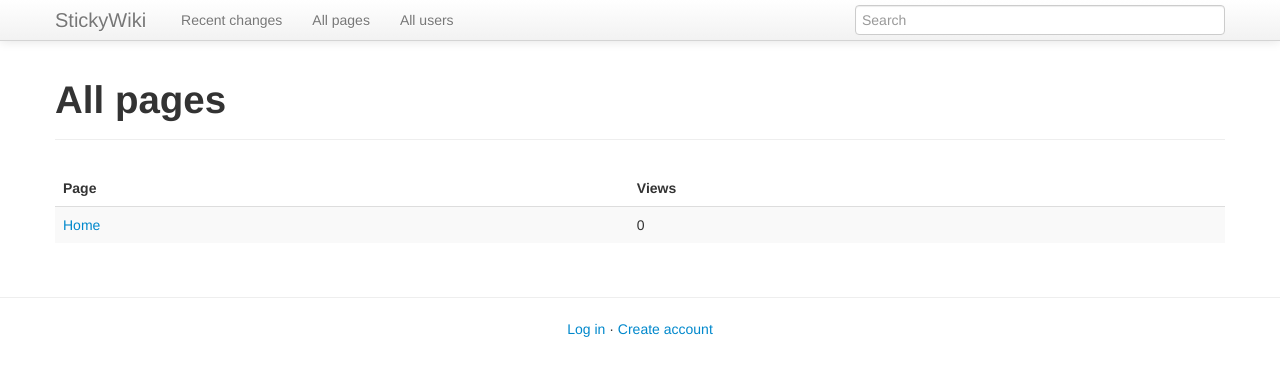
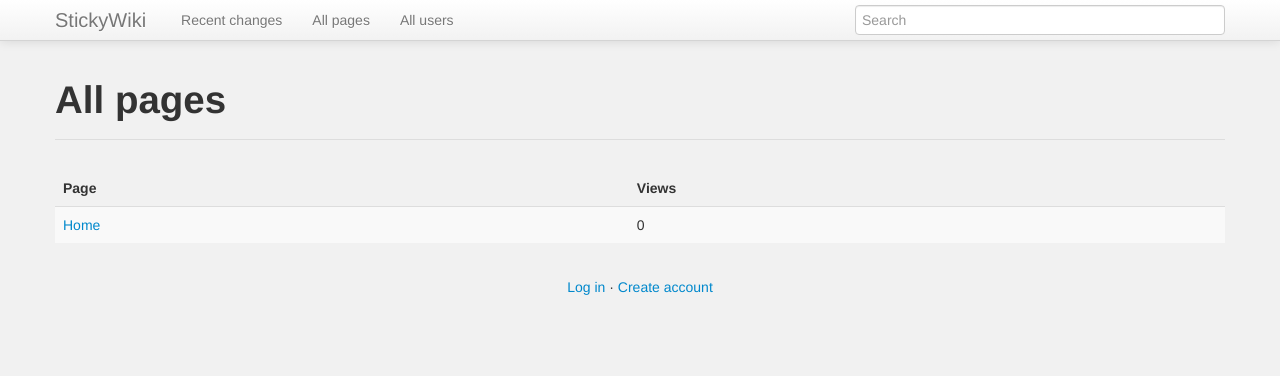
Before and after one commit to thewub/StickyWiki, a PHP site: page /allpages.php in a window 1280 px wide. Shown: the top 376 px of the page. Run offline with PHP 8.4, Linux system fonts and the light colour scheme; data comes from the database, SQL or seed files in the repository.

Commit message:
styling changes
light gray background
remove <hr> from footer
tweak .page-header border

```diff
--- a/common/footer.php
+++ b/common/footer.php
@@ -1,7 +1,6 @@
     </div><!-- end of container -->
 
     <div id="footer">
-        <hr/>
 <?php if(isset($_SESSION['LoggedIn']) && $_SESSION['LoggedIn']==1): ?>
             Logged in as <strong><a href="user.php?user=<?php echo $_SESSION['Username']; ?>"><?php echo $_SESSION['Username']; ?></a></strong>
             <?php echo $users->formatGroups($mygroups); ?><br />
--- a/main.css
+++ b/main.css
@@ -1,5 +1,13 @@
+body {
+	background-color: #F1F1F1;
+}
+
 .main-container {
 	padding-top: 60px; /* 60px to make the container go all the way to the bottom of the topbar */
+}
+
+.page-header {
+	border-bottom: 1px solid #ddd;
 }
 
 .page-tools {
@@ -14,7 +22,6 @@
 	width: 100%;
 }
 
-
 #footer {
 	background: transparent;
 	bottom: 0;
```
